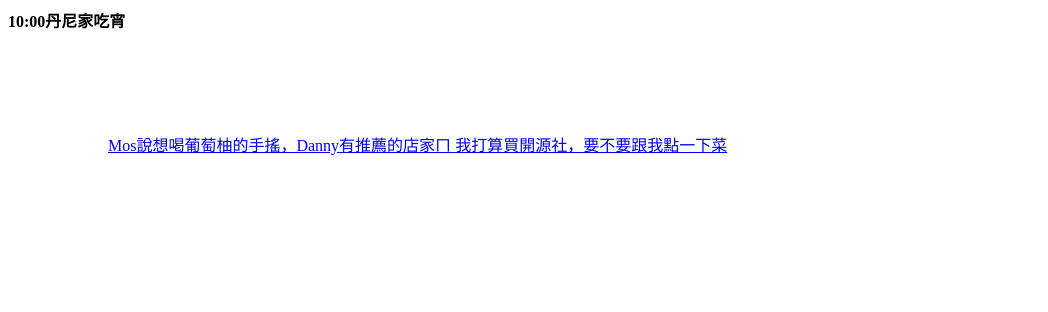
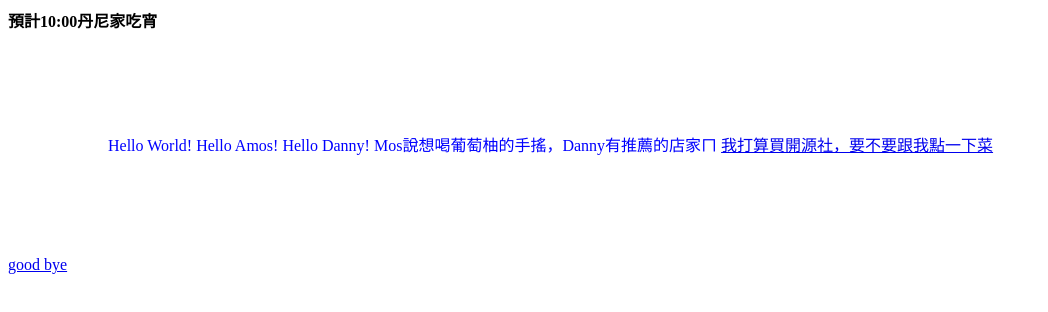
Before and after one commit to Gery0503/Gery0503.github.io, a plain HTML site: page index.html in a window 1280 px wide. Shown: the whole page, without its empty margins (0-1048 px from the left). Drawn offline with Linux system fonts and the light colour scheme.

Commit message:
Update index.html

```diff
--- a/index.html
+++ b/index.html
@@ -3,12 +3,13 @@
     <title>I feel like i am a student again</title>
   </head>
   <body>
-    <p><strong>10:00丹尼家吃宵</strong></p>
-    <div style="margin:100; color:blue;">
-      <a href="http://google.com"Hello World! Hello Amos! Hello Danny!</a>
+    <p><strong>預計10:00丹尼家吃宵</strong></p>
+    <div style="margin:100; color:blue;" id="top">
+      Hello World! Hello Amos! Hello Danny!
     Mos說想喝葡萄柚的手搖，Danny有推薦的店家ㄇ
       <a href="https://aweipixnet.pixnet.net/blog/post/242851319-%E3%80%90%E6%96%B0%E7%AB%B9%E5%B8%82%E6%9D%B1%E5%8D%80%E3%80%91%E9%96%8B%E6%BA%90%E7%A4%BE%E9%A6%99%E9%9B%9E%E6%8E%92%28%E6%B8%85%E5%A4%9C%29-%E6%B8%85%E5%A4%9C%E5%A5%BD%E5%90%83">我打算買開源社，要不要跟我點一下菜
       </a>
     </div>
+    <div style="top:1200; color:blue;"id="down"><a href="#top">good bye</div>
   </body>
 </html>
```
